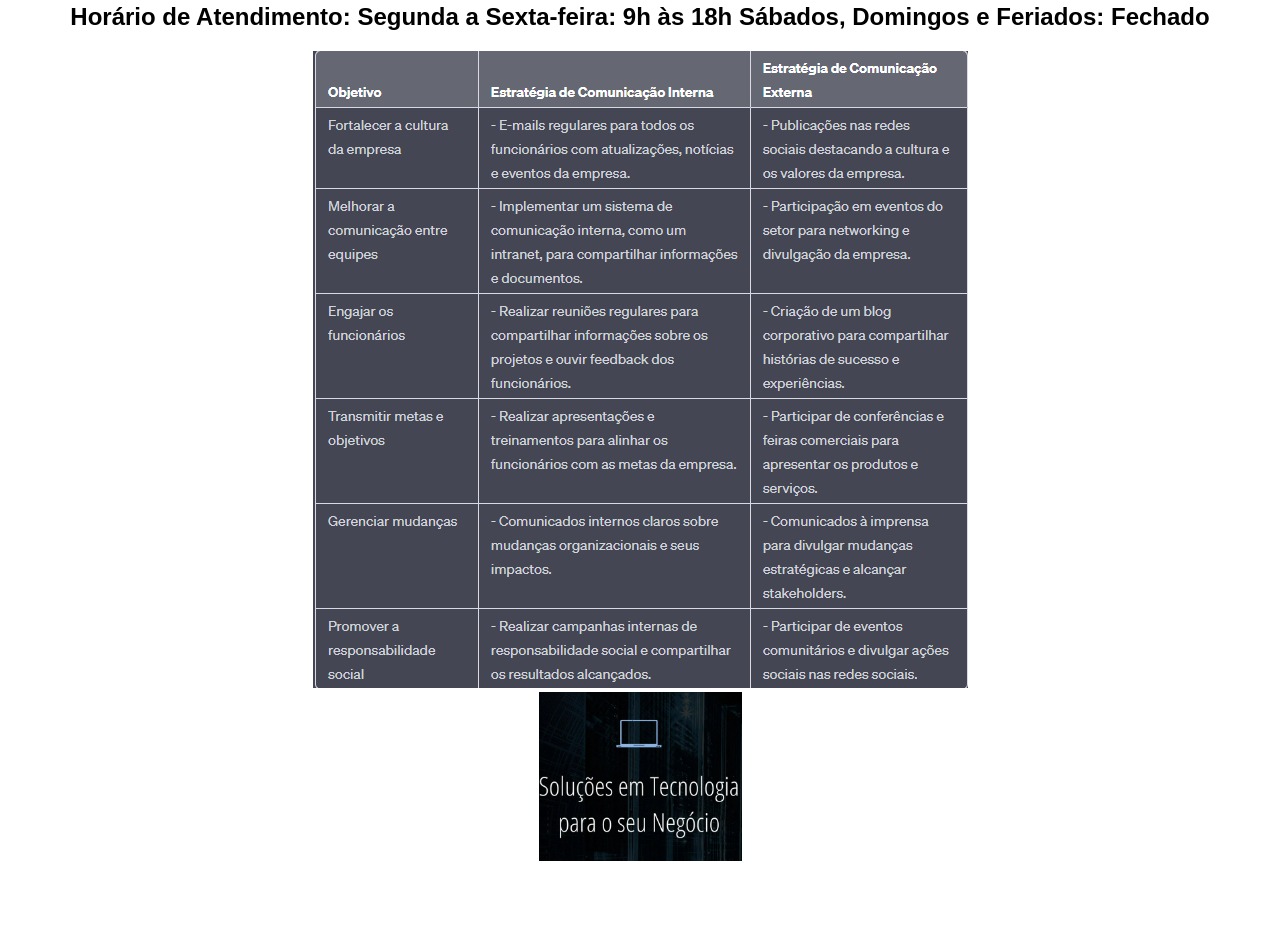
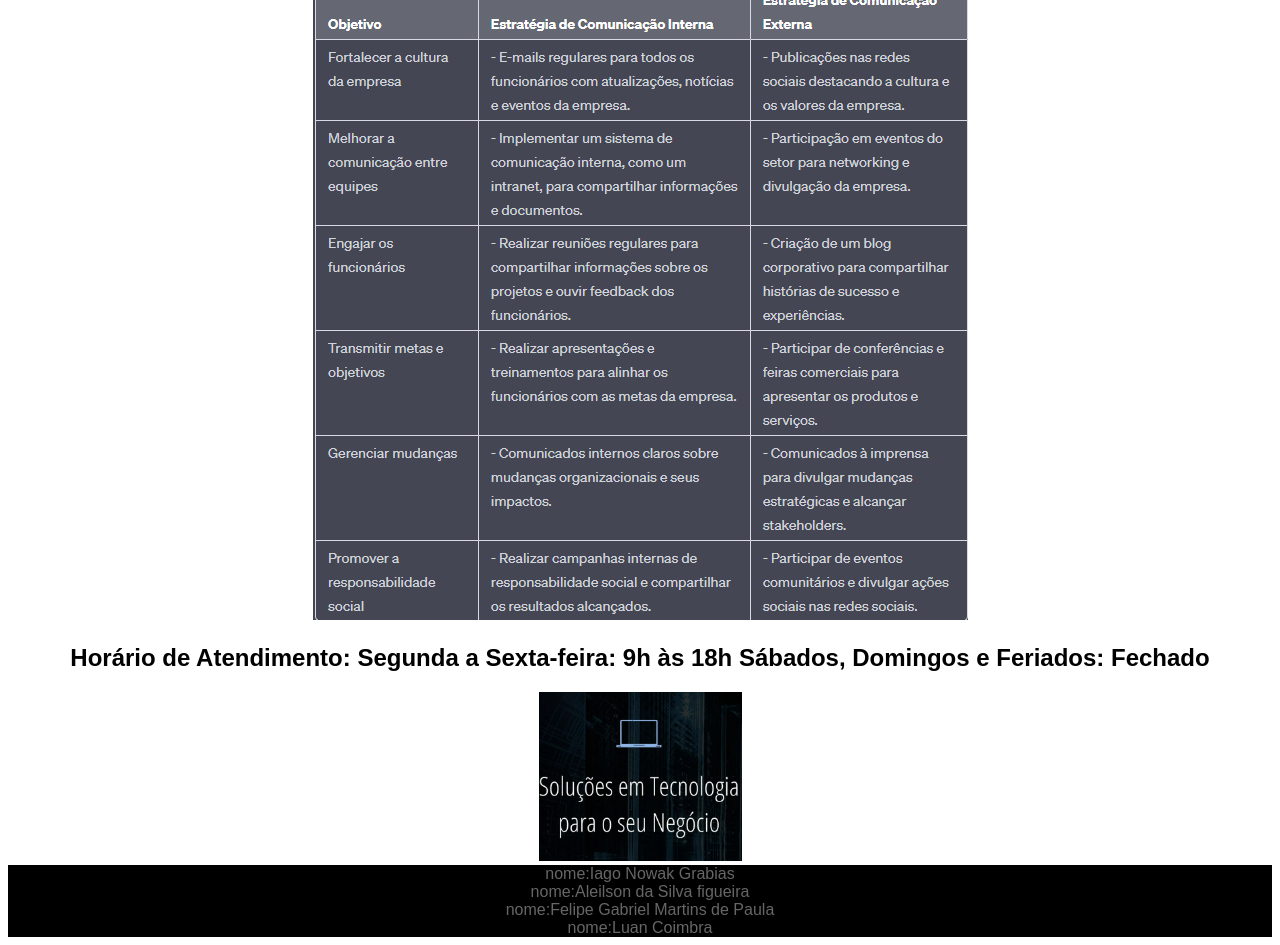
Before and after one commit to IagoNowak/IagoNowak.github.io, a plain HTML site: page index.html in a window 1280 px wide. Shown: the part 201-1146 px from the top of the page. Before the commit the page ends 1074 px from the top, so only its background shows below. Drawn offline with Linux system fonts and the light colour scheme.

Commit message:
Update index.html

```diff
--- a/index.html
+++ b/index.html
@@ -28,6 +28,10 @@
           font-size: 16px;
           margin: 0;
         }
+        .rodape{
+            background-color: black;
+            color: white;
+        }
       </style>
 </head>
 <body>
@@ -41,10 +45,14 @@
             <p>CNPJ: 12.345.678/0001-99</p>
             <p>email:InnovateTech.TI@gmail.com</p>
             <p>Telefone: +55 92 9401-2384</p><h1>
-      <h2>Horário de Atendimento:
-        Segunda a Sexta-feira: 9h às 18h
-        Sábados, Domingos e Feriados: Fechado</h2>
+
         <p><img src="Captura de tela 2023-05-27 173614.png" alt=""></p>
+        <h2>Horário de Atendimento:
+            Segunda a Sexta-feira: 9h às 18h
+            Sábados, Domingos e Feriados: Fechado</h2>
         <img src="logo.PNG" alt="">
+        <footer class="rodape">
+            <p>nome:Iago Nowak Grabias <br> nome:Aleilson da Silva figueira <br> nome:Felipe Gabriel Martins de Paula <br>nome:Luan Coimbra <br></p>
+        </footer>
 </body>
 </html>
```
